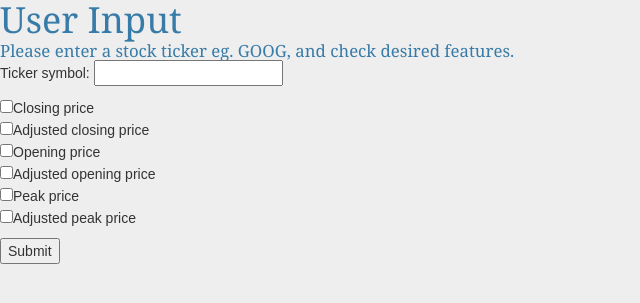
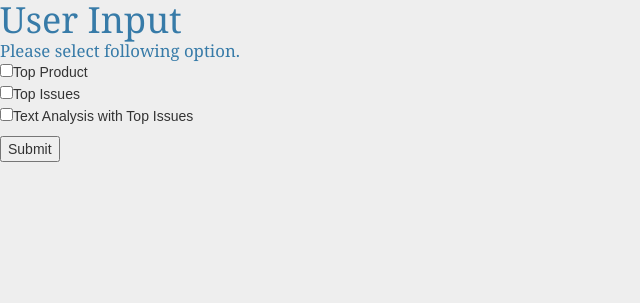
Before and after one commit to choi-junhwan/ConsumerComplaintsDataProject, a Flask app: page /index in a window 1280 px wide. Shown: the top 303 px of the page, without its empty margins (0-640 px from the left). Run offline with Flask 2, Linux system fonts and the light colour scheme; parts of the project's set-up code (start-up, migrations or seed data) failed here and were passed over; some libraries are stand-ins or nearby versions.

Commit message:
comeback

```diff
--- a/templates/index.html
+++ b/templates/index.html
@@ -2,7 +2,7 @@
 <html lang="en">
 	<head>
 		<meta charset="utf-8">
-		<title>Quandl Stock Price</title>
+		<title>Consumer Complaint Analysis</title>
 		<link rel="stylesheet" href="https://maxcdn.bootstrapcdn.com/bootstrap/3.3.5/css/bootstrap.min.css">
 		<link rel="stylesheet" href="https://maxcdn.bootstrapcdn.com/bootstrap/3.3.5/css/bootstrap-theme.min.css">
 		<link rel=stylesheet type=text/css href='{{ url_for('static',filename='style.css')}}'>
@@ -11,18 +11,12 @@
 	<body>
 		<div>
   		  <h1>User Input</h1>
-		  <h2>Please enter a stock ticker eg. GOOG, and check desired features.</h2>
-		  <form id='userinfoform_lulu' method='post' action='index' >
-		    <p>
-		      Ticker symbol: <input type='text' name='stock' />
-		    </p>
-		    <p>
-		      <input type="checkbox" name='key' value='Close'>Closing price<br>
-		      <input type="checkbox" name='key' value='Adj. Close'>Adjusted closing price<br>
-		      <input type="checkbox" name='key' value='Open'>Opening price<br>
-		      <input type="checkbox" name='key' value='Adj. Open'>Adjusted opening price<br>
-		      <input type="checkbox" name='key' value='High'>Peak price<br>
-		      <input type="checkbox" name='key' value='Adj. High'>Adjusted peak price<br>
+		  <h2>Please select following option.</h2>
+		  <form id='plot' method='post' action='index' >
+		  <p>
+		      <input type="checkbox" name='key' value='Top Product'>Top Product<br>
+		      <input type="checkbox" name='key' value='Top Issues'>Top Issues<br>
+		      <input type="checkbox" name='key' value='Issue Analysis'>Text Analysis with Top Issues<br>
 		    </p>
 		    <p>
 		      <input type='submit' value='Submit' />
```
